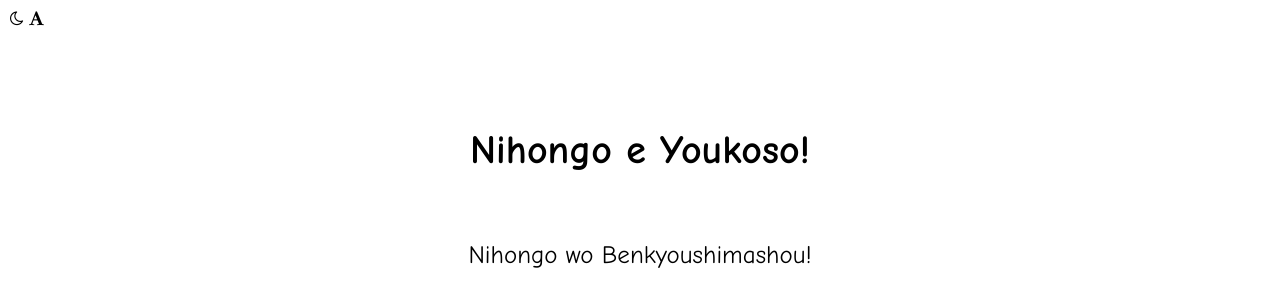
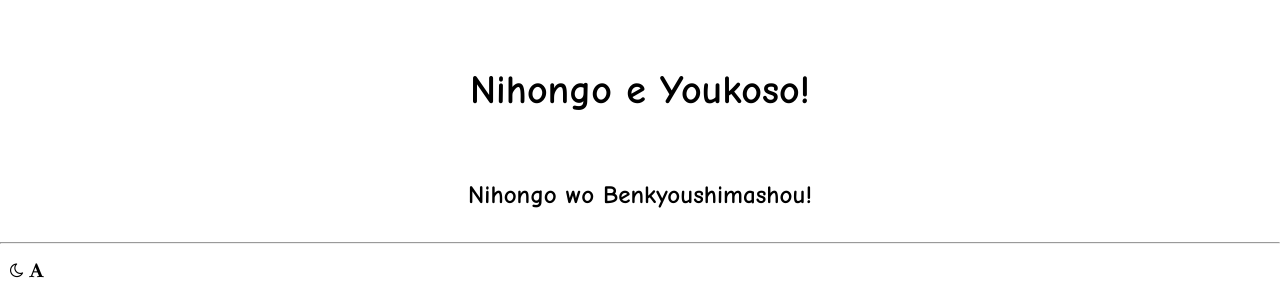
Before and after one commit to nihongowobenkyoushimashou/nihongogabenkyoushimashou.github.io, a plain HTML site: page Home.html in a window 1280 px wide. Shown: the top 288 px of the page. Drawn offline with Linux system fonts and the light colour scheme; a script that the page names is missing.

Commit message:
Update Home.html

```diff
--- a/Home.html
+++ b/Home.html
@@ -19,6 +19,9 @@
 
 <body class="prevent-select fontComic" onload="startup()">
   <button onclick="topFunction()" id="topBtn" title="Go to top">↑</button> <!-- Scroll to top button-->
+  <h5>Nihongo e Youkoso!</h5>
+    <h4 id="tagline" class="center font25">Nihongo wo Benkyoushimashou!</h4>
+  <hr class="normal-hr">
 
   <div id="stickyNav" class="white-background black-font">
     <div id="stickyNavInside">
@@ -35,9 +38,6 @@
   </div>
 
   <div class="novels">
-    <h5>Nihongo e Youkoso!</h5>
-    <p id="tagline" class="center font25">Nihongo wo Benkyoushimashou!</p>
-    <br>
     <div class="tab">
       <div class="column3 resp">
         <h2>HEADER</h2>
```
